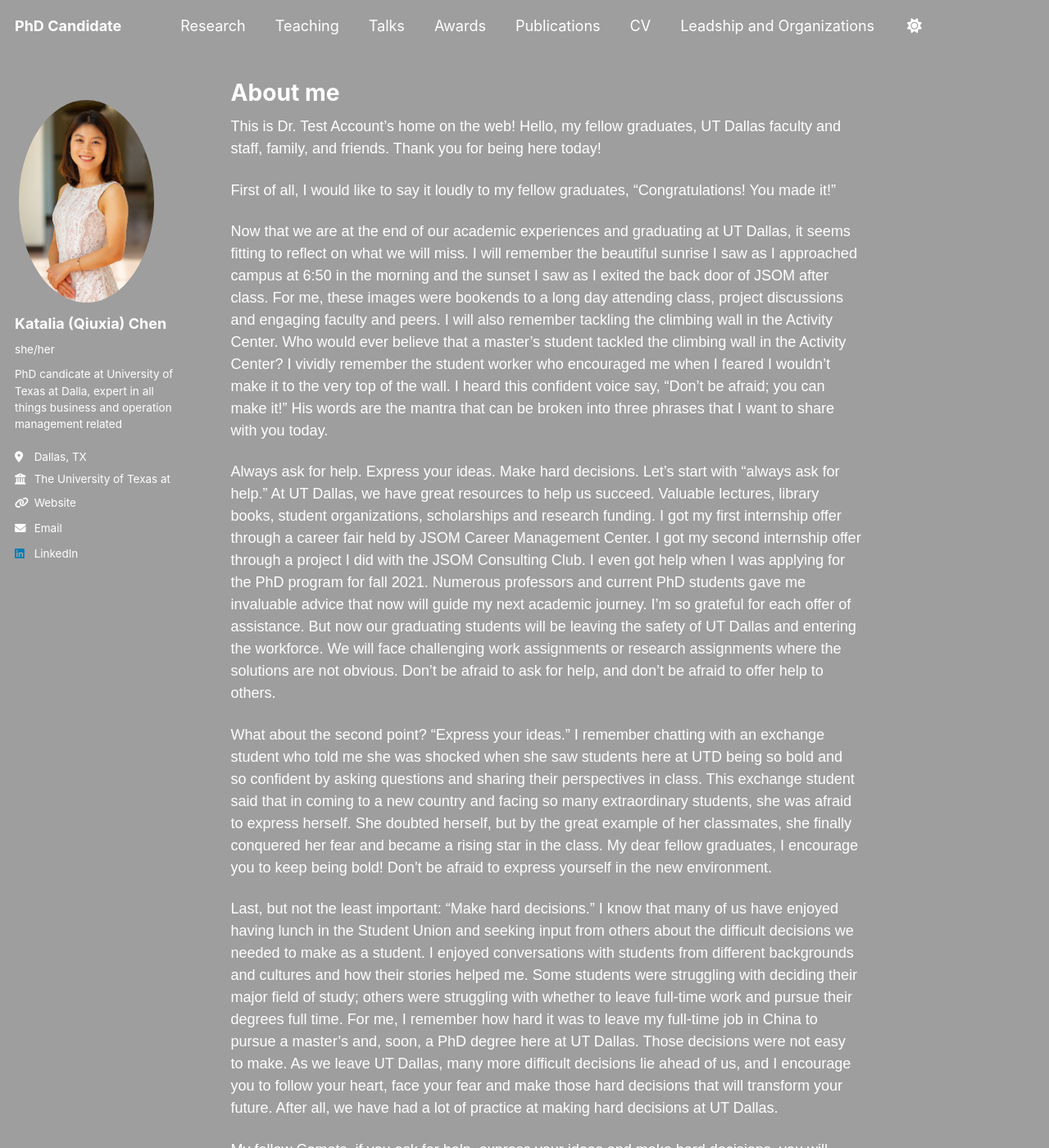
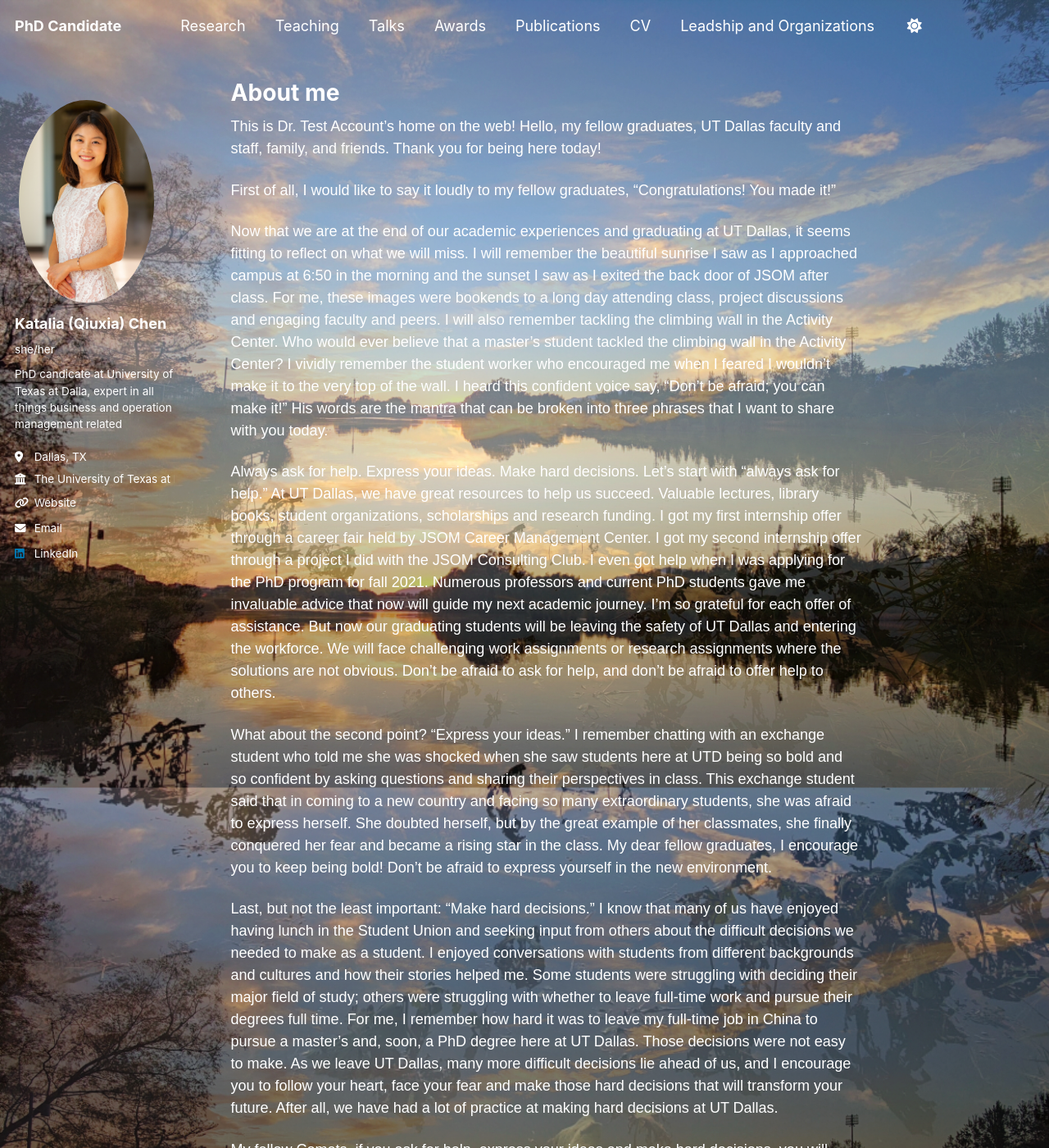
Before and after one commit to qxc2/Katalia_Qiuxia_Chen_v1, a Jekyll site: the page built from _pages/about.md, in a window 1280 px wide and 1400 px high. Shown: the whole window at 82% size. Built offline with Jekyll 4.4.1, drawn with Linux system fonts in a browser that asks for light colours.

Commit message:
Update main.scss

```diff
--- a/assets/css/main.scss
+++ b/assets/css/main.scss
@@ -34,7 +34,7 @@
     "vendor/magnific-popup/magnific-popup";
 body {
   position: relative;
-  background-image: url("https://sp112358.github.io/Katalia_Qiuxia_Chen_2/assets/3.jpeg");
+  background-image: url("https://sp112358.github.io/Katalia_Qiuxia_Chen_2/assets/3.jpg");
   background-size: cover;
   background-position: center;
   background-attachment: fixed;
@@ -49,7 +49,7 @@ body::before {
   left: 0;
   width: 100%;
   height: 100%;
-  background-image: url("https://sp112358.github.io/Katalia_Qiuxia_Chen_2/assets/3.jpeg");
+  background-image: url("https://sp112358.github.io/Katalia_Qiuxia_Chen_2/assets/3.jpg");
   background-size: cover;
   background-position: center;
   background-attachment: fixed;
```
